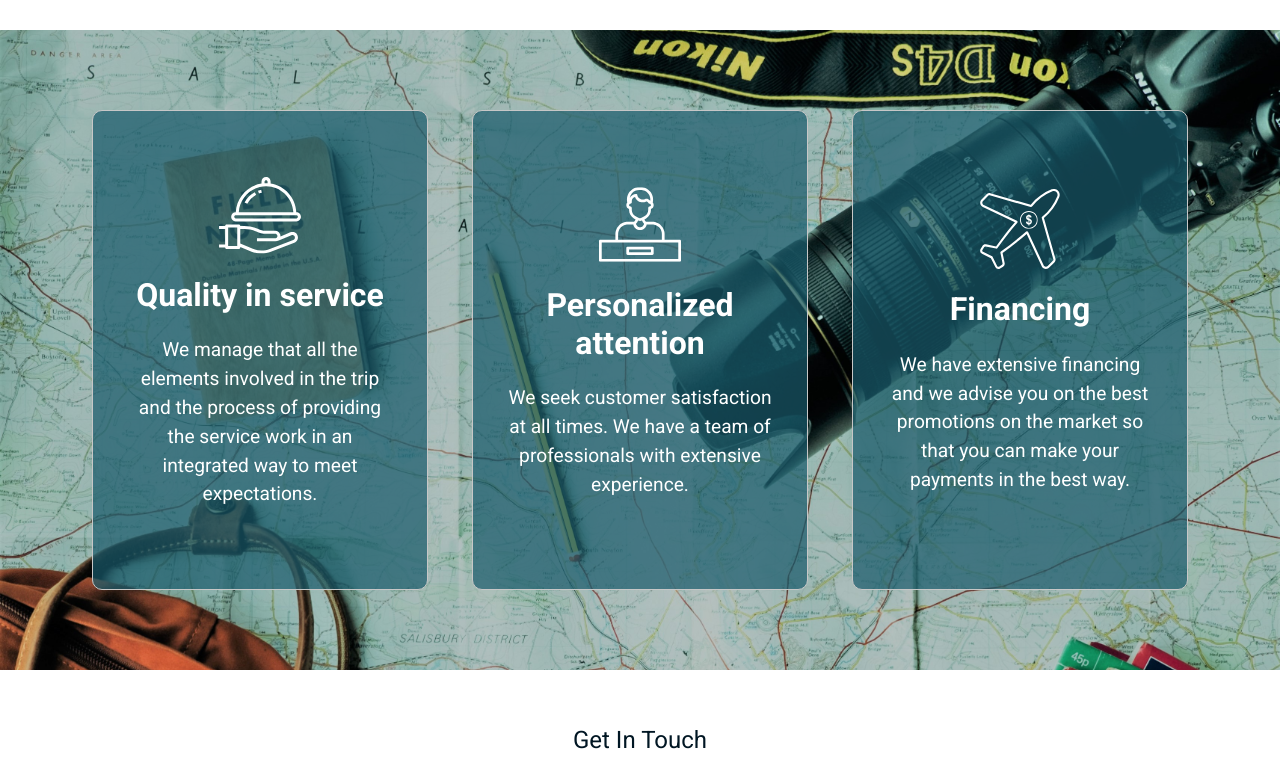
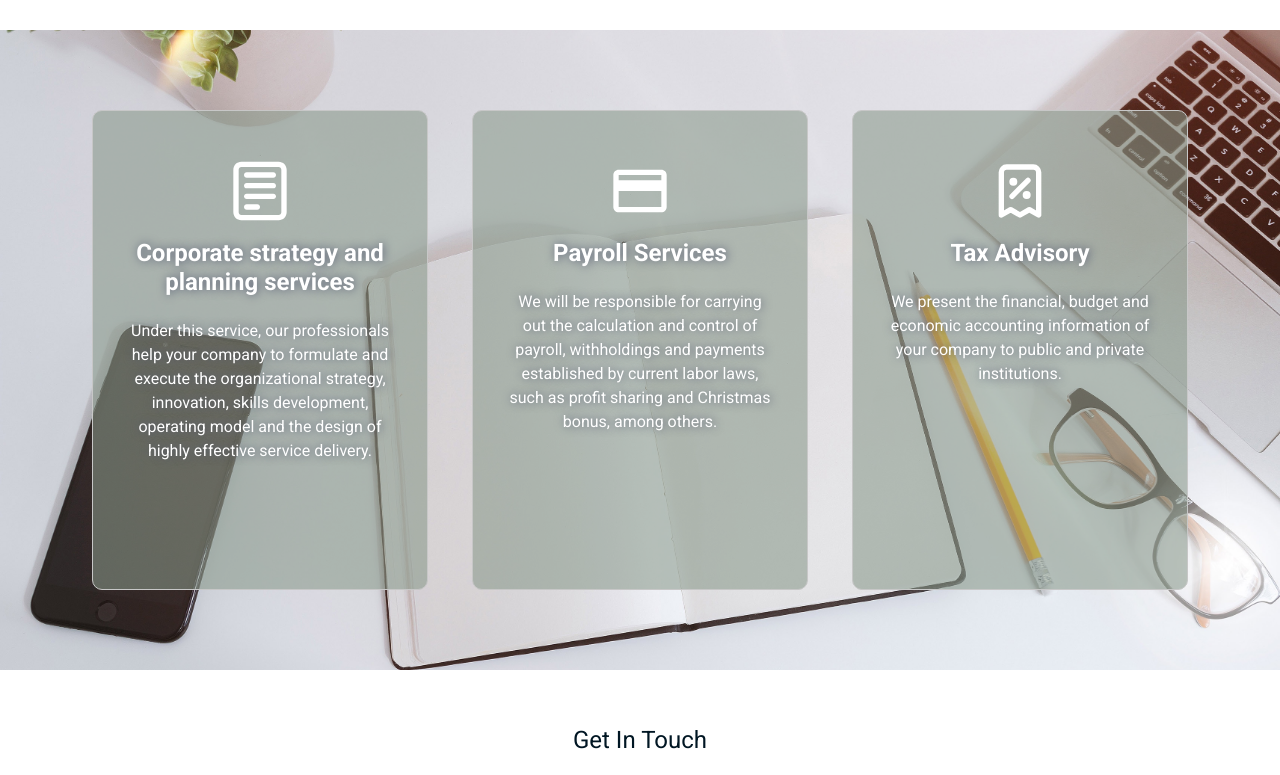
Before and after one commit to Revalcode-Hosting/Basyl-Revalcode, a React (Create React App) app: page / in a window 1280 px wide. Shown: the part 1545-2320 px from the top of the page. Built offline with nearby package versions, Linux system fonts and the light colour scheme.

Commit message:
cards finished

```diff
--- a/src/App.css
+++ b/src/App.css
@@ -188,9 +188,8 @@ header {
 .cards .content {
   display: flex;
   align-items: center;
-  justify-content: center;
   flex-direction: column;
-  background: rgba(25, 91, 107, 0.7);
+  background: #88998b90;
   text-align: center;
   padding: 30px;
   margin: 10px;
@@ -198,10 +197,11 @@ header {
   color: #fff;
   border: 1px solid rgb(199, 199, 199);
   border-radius: 10px;
+  padding-top: 3rem;
 }
 
 .cards .content:hover {
-  background: #195b6b;
+  background: #54685885;
   transition: 0.3s ease;
 }
 
@@ -211,18 +211,26 @@ header {
 }
 
 .cards .content h3 {
-  font-size: 2rem;
+  font-size: 1.5rem;
   margin-bottom: 20px;
   font-weight: 600;
+  text-shadow: rgb(88, 93, 116) 1px 0 10px;
 }
 
 .cards .content .text {
-  font-size: 1.2rem;
+  font-size: 1rem;
   padding: 2px;
+  text-shadow: rgb(88, 93, 116) 1px 0 10px;
 }
 
 .cards p{
   color: #fff;
+}
+
+.icon{
+  font-size: 4em;
+  margin-bottom: 1rem;
+  text-shadow: rgb(88, 93, 116) 1px 0 10px;
 }
 
 /* FOOTER */
--- a/src/components/Cards.js
+++ b/src/components/Cards.js
@@ -1,12 +1,12 @@
-import atention from "../resources/Atention.svg";
-import services from "../resources/Services.svg";
-import finance from "../resources/Finance.svg";
+import { HiOutlineReceiptTax } from "react-icons/hi";
+import { MdOutlinePayment } from "react-icons/md";
+import { CgNotes } from "react-icons/cg";
 
 const CardContent = (props) => {
   return (
     <>
       <div className="content">
-        <img src={props.image} alt={props.alt} />
+        {props.img}
         <h3 className="card-title">{props.title}</h3>
         <p className="text"> {props.text}</p>
       </div>
@@ -16,31 +16,31 @@ const CardContent = (props) => {
 
 const Cards = () => {
   return (
-    <section id="cards" className="cards">
+    <section id="services" className="cards">
       <div className="container">
         <div className="row ">
           <div className="carta col-4">
             <CardContent
-              image={services}
-              alt="Quality in service"
-              title="Quality in service"
-              text="We manage that all the elements involved in the trip and the process of providing the service work in an integrated way to meet expectations."
+              img={ <CgNotes className="icon"/>}
+              alt="Corporate strategy and planning services"
+              title="Corporate strategy and planning services"
+              text="Under this service, our professionals help your company to formulate and execute the organizational strategy, innovation, skills development, operating model and the design of highly effective service delivery."
             />
           </div>
           <div className="carta col-4">
             <CardContent
-              image={atention}
-              alt="Personalized attention"
-              title="Personalized attention"
-              text=" We seek customer satisfaction at all times. We have a team of professionals with extensive experience."
+              img= { <MdOutlinePayment className="icon"/> }
+              alt="Payroll Services"
+              title="Payroll Services"
+              text="We will be responsible for carrying out the calculation and control of payroll, withholdings and payments established by current labor laws, such as profit sharing and Christmas bonus, among others."
             />
           </div>
           <div className="carta col-4">
             <CardContent
-              image={finance}
-              alt="Financing"
-              title="Financing"
-              text=" We have extensive financing and we advise you on the best promotions on the market so that you can make your payments in the best way."
+              img= { <HiOutlineReceiptTax className="icon"/> }
+              alt="Tax Advisory"
+              title="Tax Advisory"
+              text="We present the financial, budget and economic accounting information of your company to public and private institutions."
             />
           </div>
         </div>
--- a/src/components/ExploreSolutions.js
+++ b/src/components/ExploreSolutions.js
@@ -4,7 +4,7 @@ import { FaCertificate } from "react-icons/fa";
 
 function ExploreSolutions() {
   return (
-    <div id="services" className="container solutions">
+    <div id="solutions" className="container solutions">
       <h2>Explore Our Solutions</h2>
       <div className="row">
         <div className="col sol">
--- a/src/components/Navbar.js
+++ b/src/components/Navbar.js
@@ -18,6 +18,7 @@ function Navbar() {
       <nav className="menu">
         <ul className="menu-item">
           <NavElement to="#home" name="Home" />
+          <NavElement to="#solutions" name="Solutions" />
           <NavElement to="#aboutus" name="About Us" />
           <NavElement to="#services" name="Services" />
           <NavElement to="#contacts" name="Contacts" />
```
Also changed, not shown: src/resources/cards-bc.jpg.
